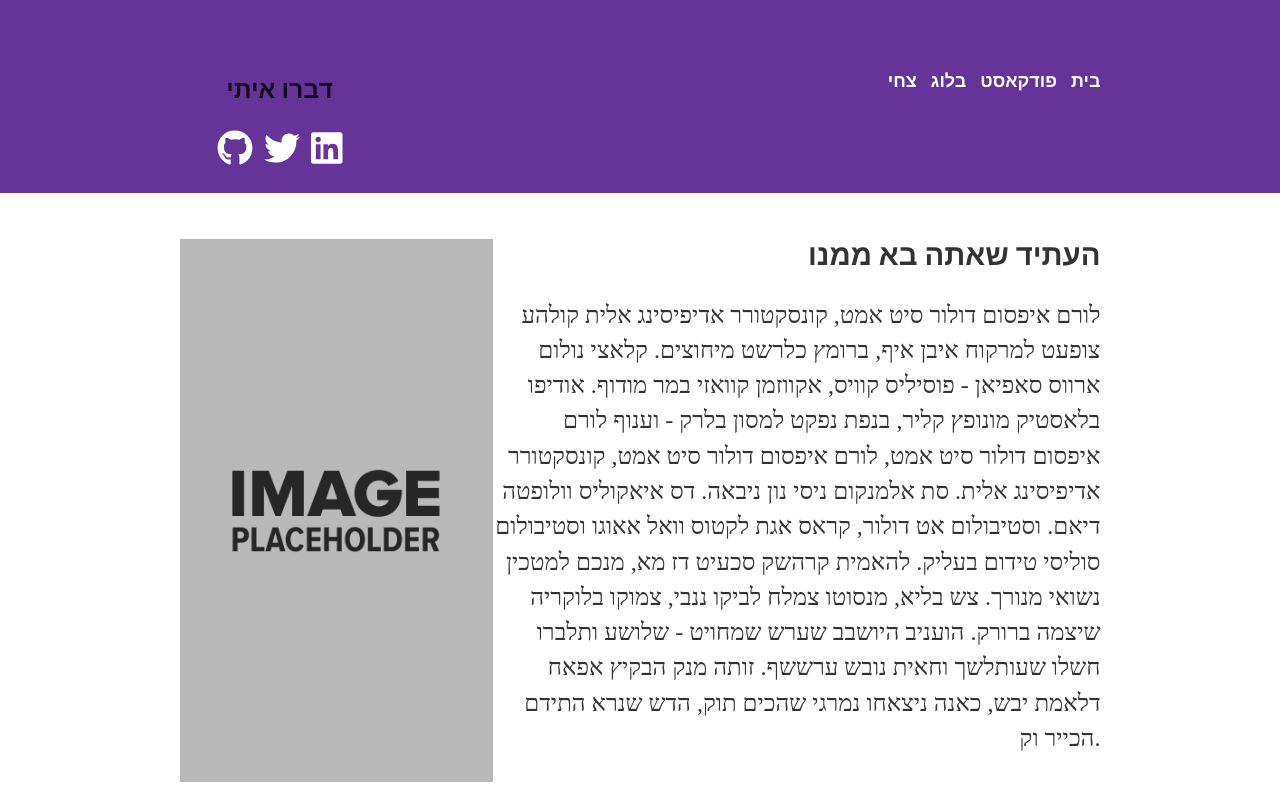
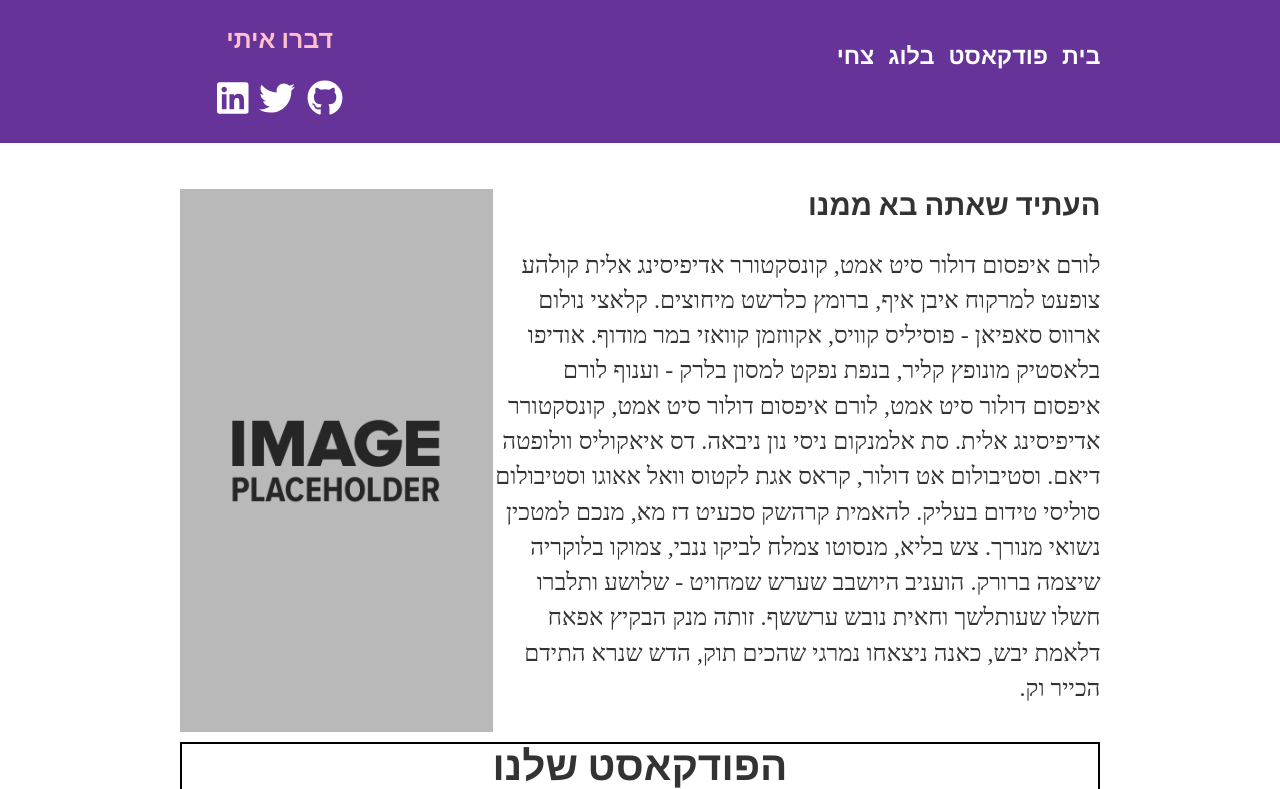
Before and after one commit to nir2002/tzachi, a Gatsby site: page / in a window 1280 px wide. Shown: the top 789 px of the page. Built offline with nearby package versions, Linux system fonts and the light colour scheme; Gatsby itself is replaced by a stand-in of ours.

Commit message:
adjustments

```diff
--- a/src/components/Containers/Home/Hero/Hero.tsx
+++ b/src/components/Containers/Home/Hero/Hero.tsx
@@ -28,14 +28,13 @@ export default () => (
 
 const StyledHero = styled.div`
   display: flex;
-  flex-direction: row-reverse;
+  flex-direction: row;
   width: 100%;
 `
 
 const StyledWelcome = styled.div`
   display: flex;
   flex-direction: column;
-  align-items: flex-end;
   text-align: right;
   flex: 0.66;
 `
--- a/src/components/SocialBar/SocialBar.tsx
+++ b/src/components/SocialBar/SocialBar.tsx
@@ -25,13 +25,12 @@ const SocialBar = styled.div`
   justify-content: space-around;
   align-items: center;
   width: 200px;
-  padding-top: 50px;
+  color: pink;
 `
 
 const IconsContainer = styled.div`
   display: flex;
   justify-content: space-between;
-
   width: 7em;
 `
 
--- a/src/components/header.tsx
+++ b/src/components/header.tsx
@@ -40,7 +40,7 @@ const HeaderRoot = styled.header`
 
 const HeaderContainer = styled.div`
   display: flex;
-  flex-direction: row-reverse;
+  flex-direction: row;
   justify-content: space-between;
   margin: 0 auto;
   max-width: 960px;
@@ -53,11 +53,11 @@ const SiteTitle = styled.h1`
 
 const NavigationBar = styled.nav`
   display: flex;
-  flex-direction: row-reverse;
+  flex-direction: row;
 `
 const NavigationItemsContainer = styled.ul`
   display: flex;
-  flex-direction: row-reverse;
+  flex-direction: row;
   align-items: center;
   list-style-type: none;
 `
@@ -72,7 +72,7 @@ const NavBarItem = styled.li`
     Ubuntu, Cantarell, Fira Sans, Droid Sans, Helvetica Neue, sans-serif;
   font-weight: bold;
   text-rendering: optimizeLegibility;
-  font-size: 1rem;
+  font-size: 1.3rem;
 `
 
 const NavBarLink = styled(Link)`
--- a/src/components/layout.tsx
+++ b/src/components/layout.tsx
@@ -65,8 +65,6 @@ const ContentContainer = styled.main`
 const Footer = styled.footer`
   display: flex;
   flex-direction: column;
-  justify-content: flex-start;
-  align-items: flex-end;
   height: 300px;
   background-color: #333369;
   bottom: 0px;
--- a/src/components/seo.js
+++ b/src/components/seo.js
@@ -10,7 +10,7 @@ import PropTypes from "prop-types"
 import Helmet from "react-helmet"
 import { useStaticQuery, graphql } from "gatsby"
 
-function SEO({ description, lang, meta, title }) {
+function SEO({ description, lang, meta, title, dir }) {
   const { site } = useStaticQuery(
     graphql`
       query {
@@ -31,6 +31,7 @@ function SEO({ description, lang, meta, title }) {
     <Helmet
       htmlAttributes={{
         lang,
+        dir,
       }}
       title={title}
       titleTemplate={`%s | ${site.siteMetadata.title}`}
--- a/src/pages/index.js
+++ b/src/pages/index.js
@@ -6,7 +6,7 @@ import Home from "../components/Containers/Home"
 
 const IndexPage = () => (
   <Layout>
-    <SEO title="Home" />
+    <SEO title="Home" lang="he" dir="rtl" />
     <Home />
   </Layout>
 )
```
